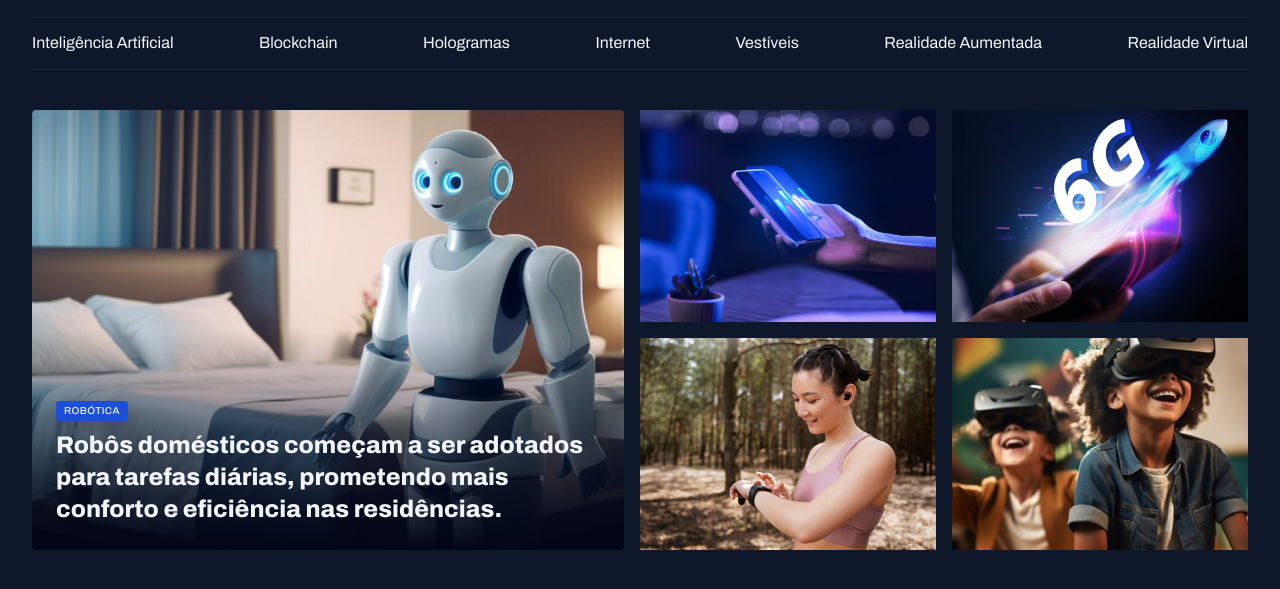
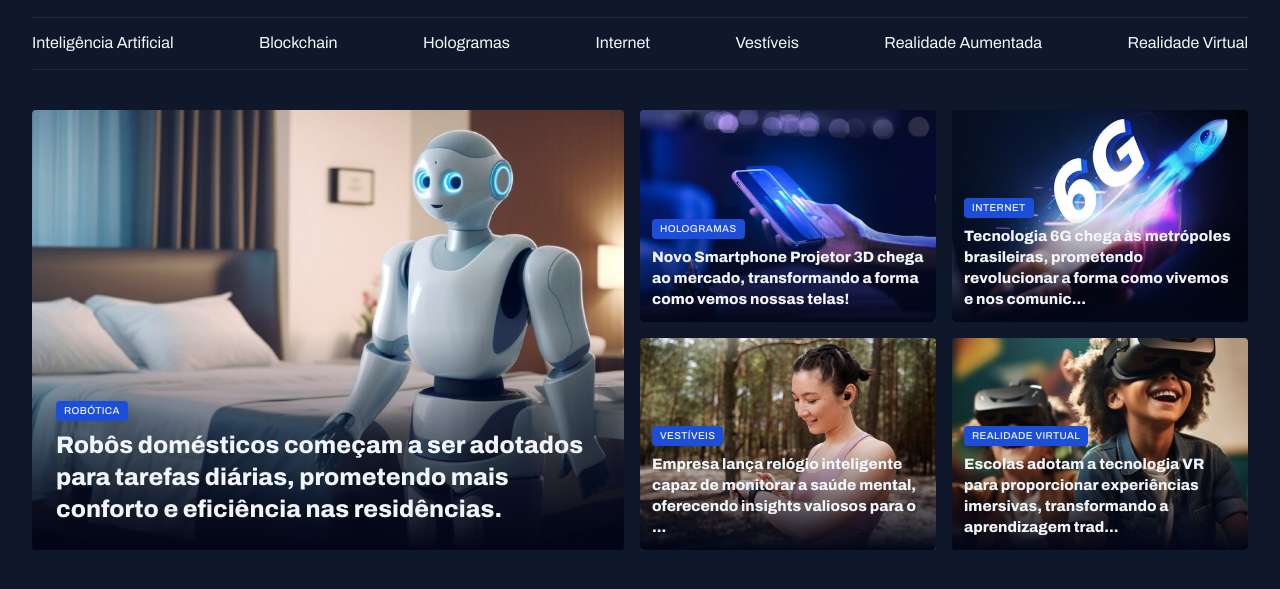
Before and after one commit to rafaelrhp/Portal-de-noticias, a plain HTML site: page index.html in a window 1280 px wide. Shown: the part 45-634 px from the top of the page. Drawn offline with Linux system fonts and the light colour scheme.

Commit message:
add: Finalizando a seção destaque

```diff
--- a/index.html
+++ b/index.html
@@ -52,18 +52,46 @@
           </figcaption>
         </figure>
         <div class="grid grid-cols-2 gap-16">
-          <div>
+          <figure class="card">
             <img src="assets/images/Image 02.png" alt="" />
-          </div>
-          <div>
+            <figcaption>
+              <span class="content-tag">Hologramas</span>
+              <h2 class="text-lg">
+                Novo Smartphone Projetor 3D chega ao mercado, transformando a
+                forma como vemos nossas telas!
+              </h2>
+            </figcaption>
+          </figure>
+          <figure class="card">
             <img src="assets/images/Image 03.png" alt="" />
-          </div>
-          <div>
+            <figcaption>
+              <span class="content-tag">Internet</span>
+              <h2 class="text-lg">
+                Tecnologia 6G chega às metrópoles brasileiras, prometendo
+                revolucionar a forma como vivemos e nos comunic...
+              </h2>
+            </figcaption>
+          </figure>
+          <figure class="card">
             <img src="assets/images/Image 04.png" alt="" />
-          </div>
-          <div>
+            <figcaption>
+              <span class="content-tag">Vestíveis</span>
+              <h2 class="text-lg">
+                Empresa lança relógio inteligente capaz de monitorar a saúde
+                mental, oferecendo insights valiosos para o ...
+              </h2>
+            </figcaption>
+          </figure>
+          <figure class="card">
             <img src="assets/images/Image 05.png" alt="" />
-          </div>
+            <figcaption>
+              <span class="content-tag">Realidade Virtual</span>
+              <h2 class="text-lg">
+                Escolas adotam a tecnologia VR para proporcionar experiências
+                imersivas, transformando a aprendizagem trad...
+              </h2>
+            </figcaption>
+          </figure>
         </div>
       </section>
     </main>
--- a/styles/sections.css
+++ b/styles/sections.css
@@ -21,6 +21,10 @@
       bottom: 0;
       padding: 24px;
 
+      &:has(.text-lg) {
+        padding: 12px;
+      }
+
       h2 {
         margin-top: 8px;
       }
--- a/styles/utility.css
+++ b/styles/utility.css
@@ -1,4 +1,4 @@
-/* Utility-First - Clase para utilização */
+/* utility-first */
 .grid {
   display: grid;
 }
```
